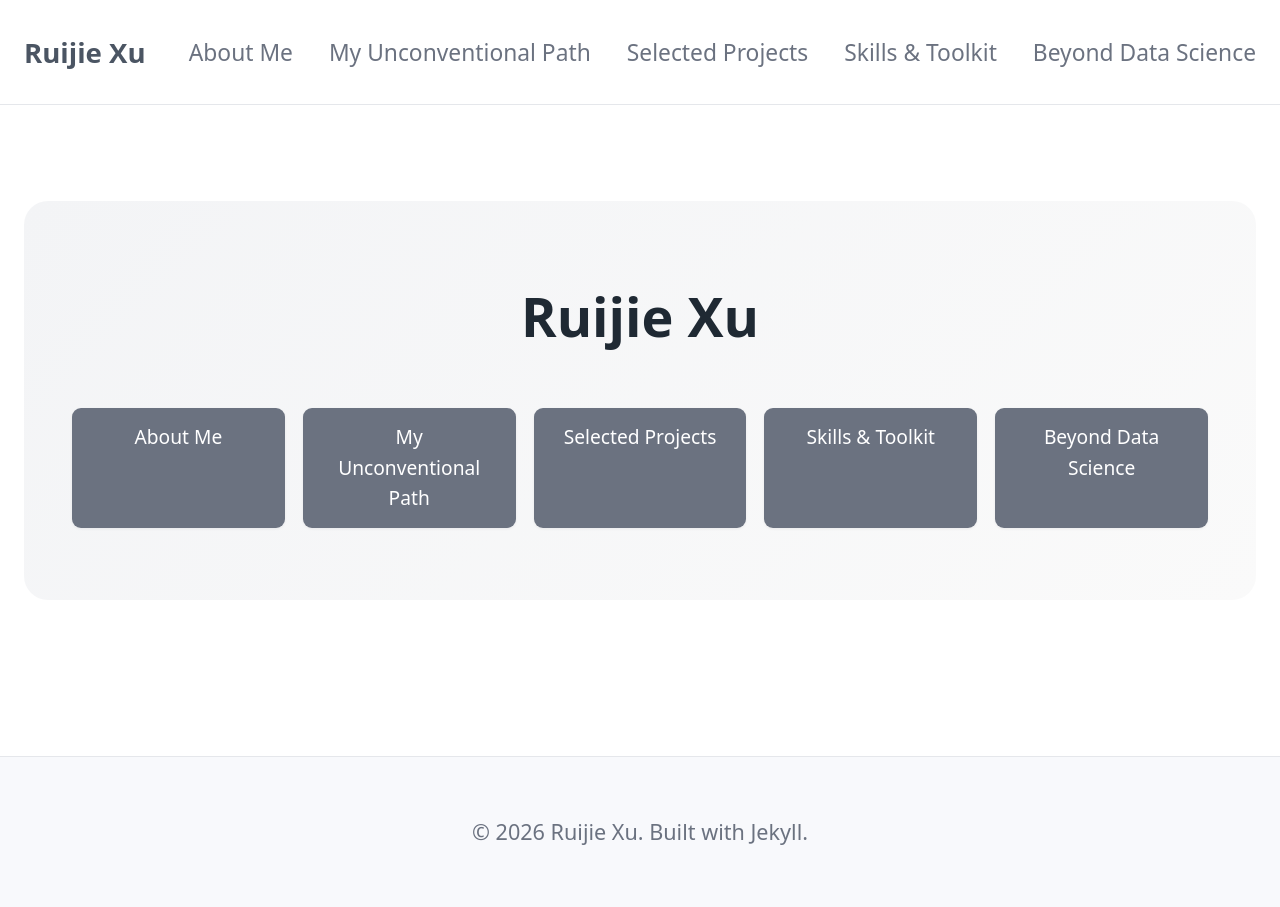
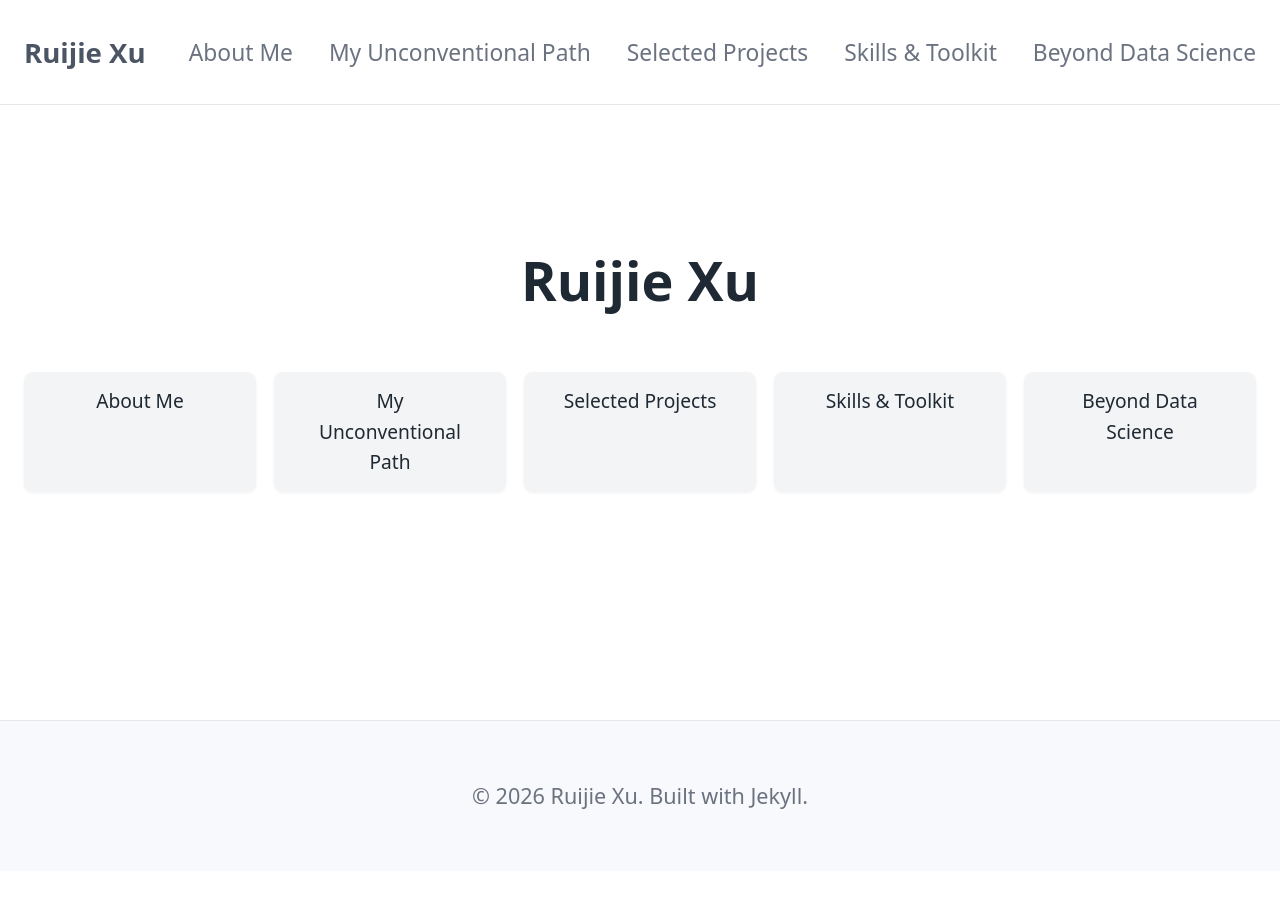
Before and after one commit to RX67-RX67/RX67-RX67.github.io, a Jekyll site: the page built from index.md, in a window 1280 px wide. Built offline with Jekyll 4.4.1, drawn with Linux system fonts in a browser that asks for light colours.

Commit message:
Simplify hero section to plain background with light gray buttons
Remove the gradient hero card and switch CTA buttons from dark
filled blocks to light gray with dark text, for a cleaner look.

```diff
--- a/assets/css/style.css
+++ b/assets/css/style.css
@@ -43,11 +43,11 @@ img { max-width: 100%; height: auto; }
 .site-footer { border-top: 1px solid var(--color-border); margin-top: 4rem; padding: 1.5rem var(--space); text-align: center; font-size: 0.9rem; color: var(--color-muted); background: var(--color-bg-soft); }
 
 /* Home page hero */
-.hero { text-align: center; padding: 3rem 2rem; margin-top: 1.5rem; background: linear-gradient(135deg, #f3f4f6 0%, #fafafa 100%); border-radius: 1rem; }
+.hero { text-align: center; padding: 3rem 0; }
 .hero h1 { margin: 0 0 0.5rem; font-size: 2.25rem; }
 .hero .cta { margin-top: 2rem; display: flex; flex-wrap: wrap; justify-content: center; gap: 0.75rem; }
-.hero .cta a { display: inline-block; padding: 0.6rem 1.25rem; background: var(--color-accent); color: #fff; text-decoration: none; border-radius: 0.375rem; font-size: 0.95rem; font-weight: 500; white-space: nowrap; box-shadow: var(--shadow-sm); transition: background 0.15s ease, box-shadow 0.15s ease, transform 0.15s ease; }
-.hero .cta a:hover { background: var(--color-accent-hover); box-shadow: var(--shadow-md); transform: translateY(-1px); }
+.hero .cta a { display: inline-block; padding: 0.6rem 1.25rem; background: #f3f4f6; color: var(--color-text); text-decoration: none; border-radius: 0.375rem; font-size: 0.95rem; font-weight: 500; white-space: nowrap; box-shadow: var(--shadow-sm); transition: background 0.15s ease, box-shadow 0.15s ease, transform 0.15s ease; }
+.hero .cta a:hover { background: #e5e7eb; box-shadow: var(--shadow-md); transform: translateY(-1px); }
 
 @media (min-width: 700px) {
   .hero .cta { flex-wrap: nowrap; }
```
